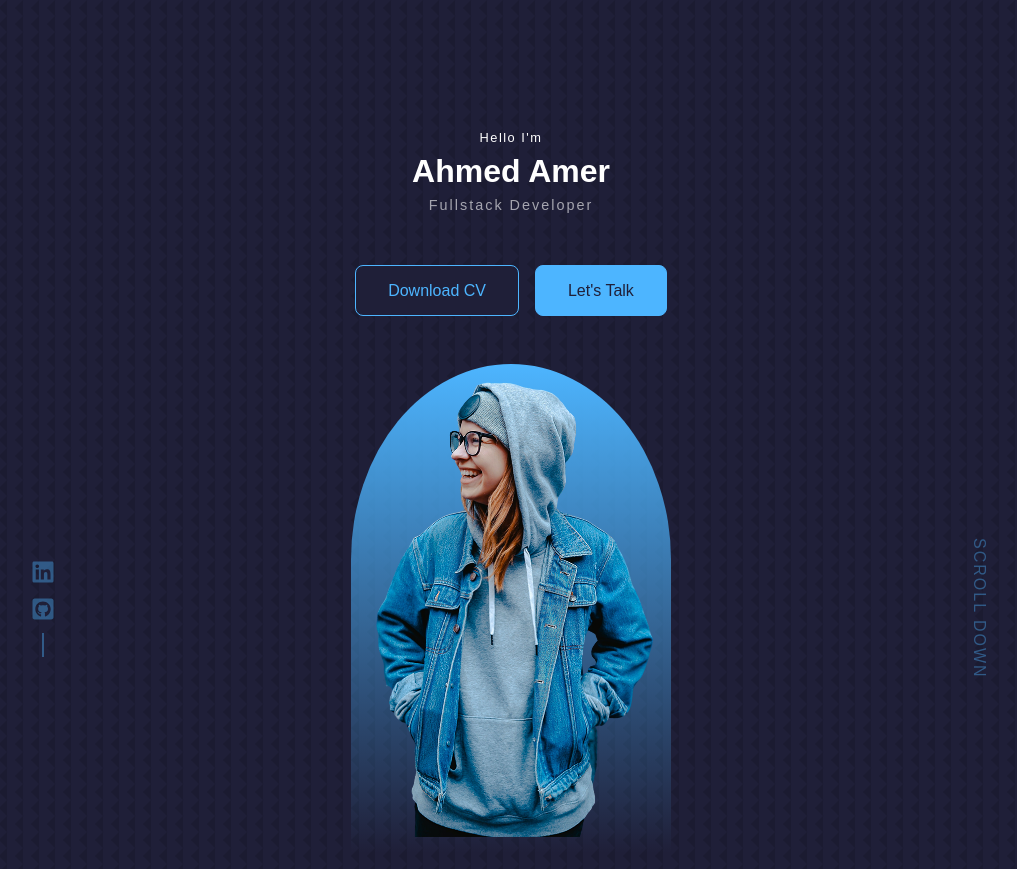
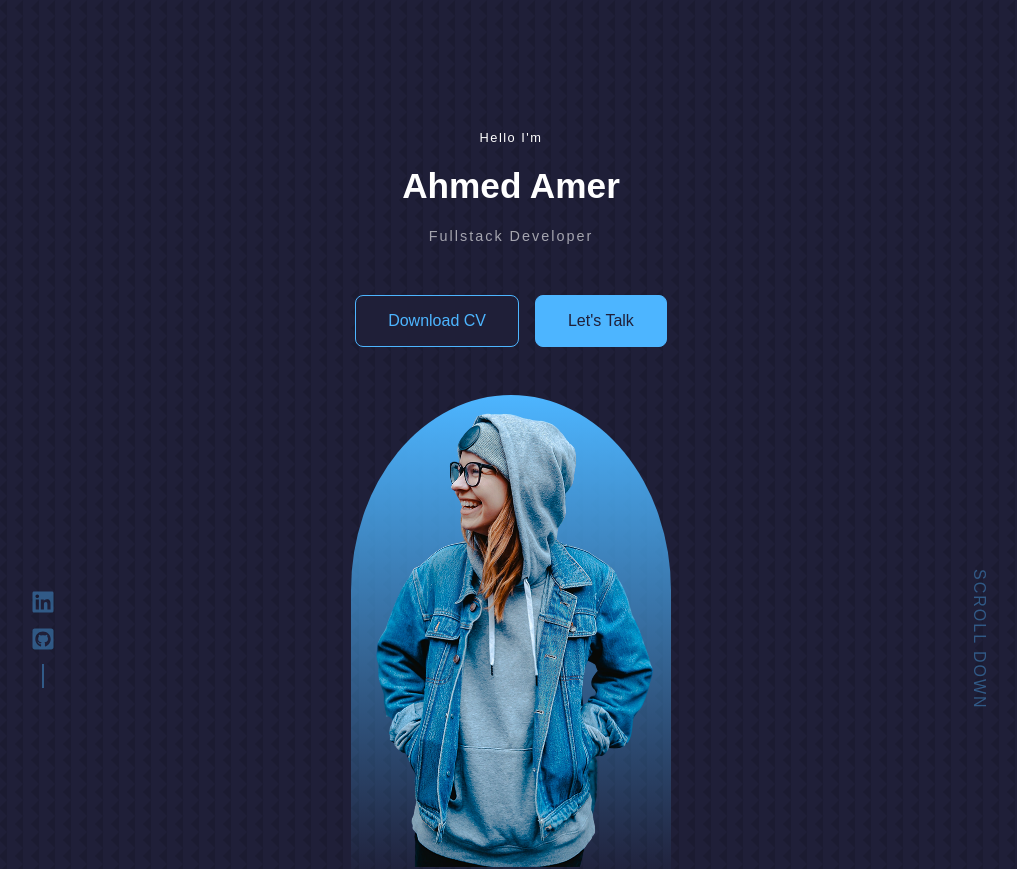
Before and after one commit to JJAHMEDAMER/React-Projects, a React (Create React App) app in the folder Full-Projects/portofolio-01/: page / in a window 1280 px wide. Shown: the top 869 px of the page, without its empty margins (129-1146 px from the left). Built offline with nearby package versions, Linux system fonts and the light colour scheme.

Commit message:
add spacing globally

```diff
--- a/Full-Projects/portofolio-01/src/components/about-me/aboutMe.css
+++ b/Full-Projects/portofolio-01/src/components/about-me/aboutMe.css
@@ -1,6 +1,5 @@
 .about {
     width: 100%;
-    margin-top: 3rem;
     display: flex;
     align-items: center;
     gap: 6rem;
--- a/Full-Projects/portofolio-01/src/components/hero/hero.css
+++ b/Full-Projects/portofolio-01/src/components/hero/hero.css
@@ -1,3 +1,8 @@
+.hero--title{
+    margin-bottom: 0.8rem;
+    font-size: 2.2rem;
+    font-weight: 900;
+}
 .hero--btns {
     display: flex;
     gap: 1rem;
--- a/Full-Projects/portofolio-01/src/components/hero/hero.jsx
+++ b/Full-Projects/portofolio-01/src/components/hero/hero.jsx
@@ -10,7 +10,7 @@ import heroImg from "../../assets/me.png"
 export const Hero = () => {
     return <div className="section hero--section">
         <h2 className="section--intro">Hello I'm</h2>
-        <h1 className="section--title">Ahmed Amer</h1>
+        <h1 className="section--title hero--title">Ahmed Amer</h1>
         <h3 className="section--tagline">Fullstack Developer</h3>
         <div className="v-3rem"></div>
 
--- a/Full-Projects/portofolio-01/src/index.css
+++ b/Full-Projects/portofolio-01/src/index.css
@@ -129,11 +129,15 @@ body {
     font-size: 0.8rem;
     font-weight: 400;
     letter-spacing: 1.5px;
+
+    margin-bottom: 0.8rem;
 }
 
 .section--title {
     font-size: 2rem;
     font-weight: 600;
+
+    margin-bottom: 3.5rem;
 }
 
 .section--tagline {
```
